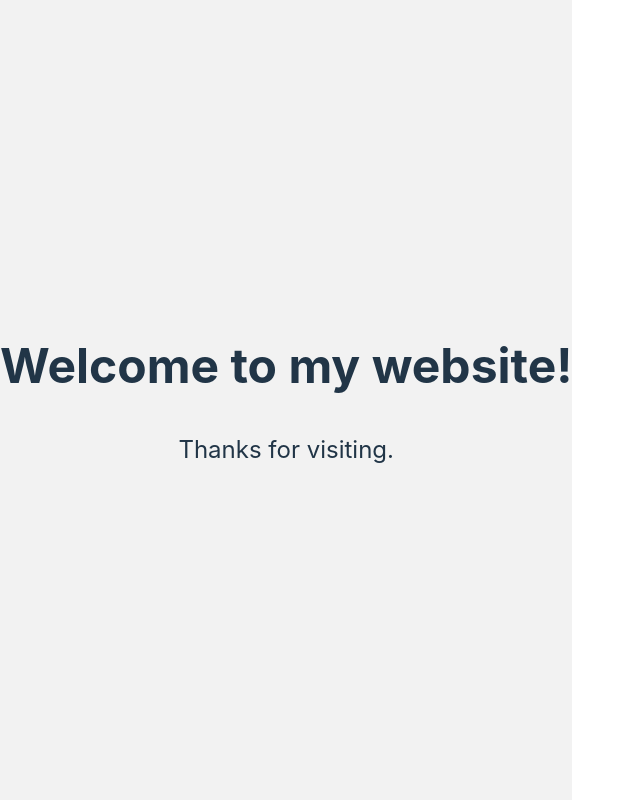
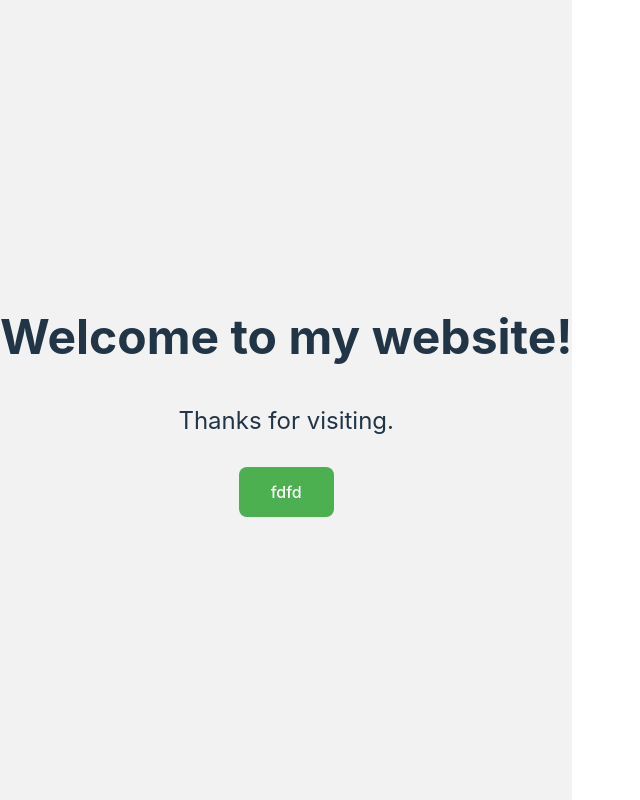
Before and after one commit to NivShirazi/LogmarHackathon3_front, a React (Vite) app: page / in a window 1280 px wide. Shown: the whole page, without its empty margins (0-640 px from the left). Built offline with nearby package versions, Linux system fonts and the light colour scheme.

Commit message:
add button to home

```diff
--- a/src/pages/home/homePage.tsx
+++ b/src/pages/home/homePage.tsx
@@ -1,3 +1,4 @@
+import Button from '../../shared/button/button';
 import './homePage.css';
 
 const HomePage = () => {
@@ -5,6 +6,7 @@ const HomePage = () => {
     <div className="home-page">
       <h1>Welcome to my website!</h1>
       <p>Thanks for visiting.</p>
+      <Button onClick={() => { }} text='fdfd' />
     </div>
   );
 };
```
